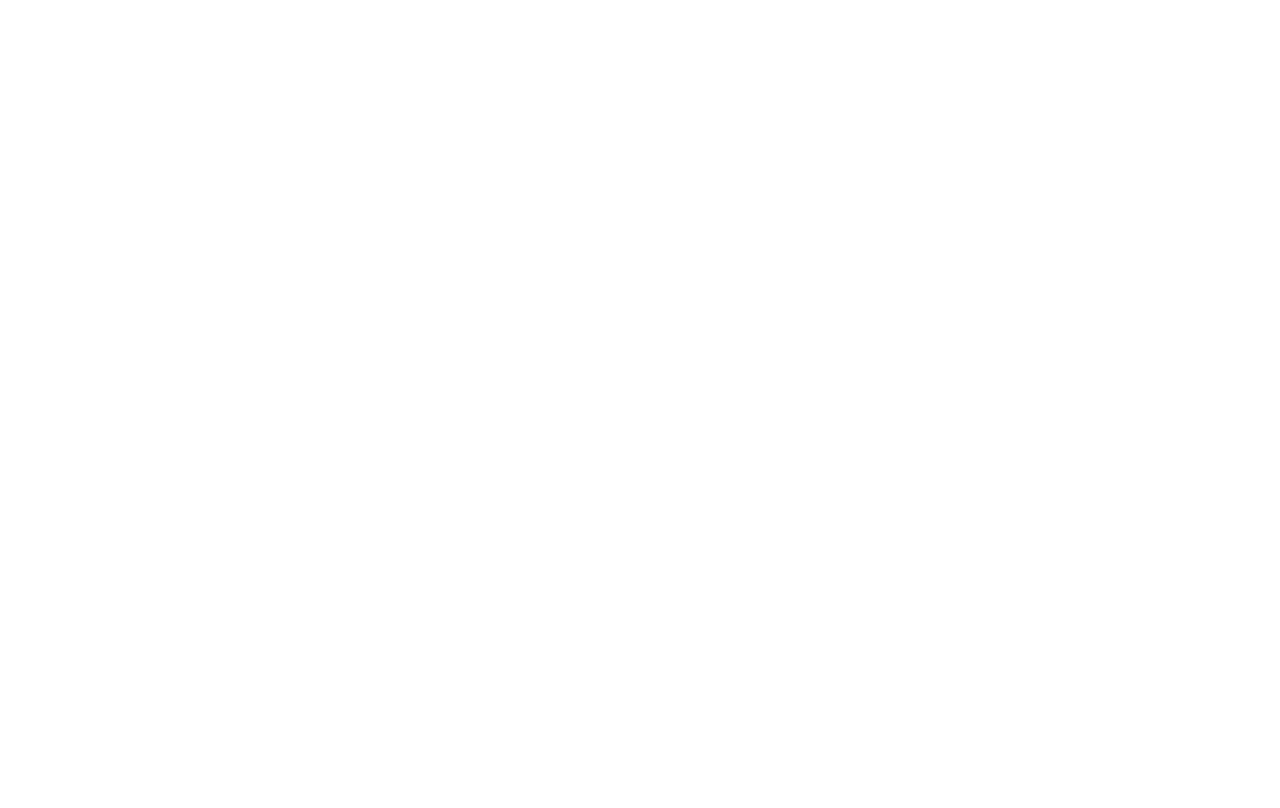
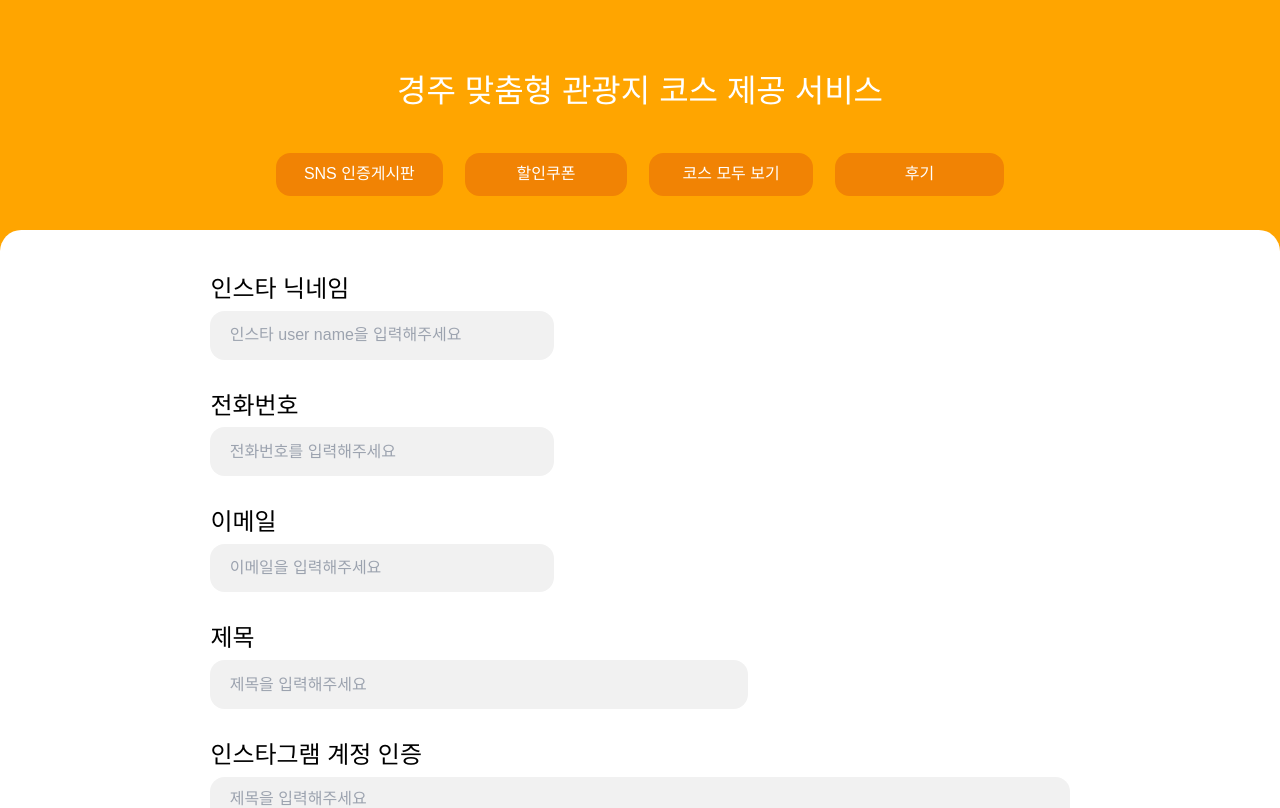
Before and after one commit to mjgwon24/tour-recommend-front, a Next.js app: page /footingPost in a window 1280 px wide. Shown: the top 808 px of the page. Built offline with nearby package versions, Linux system fonts and the light colour scheme; a web font is replaced by a local one.

Commit message:
feat: footingPost UI 구현 완료 - 사진 첨부 UI는 추후에 추가할 예정

```diff
--- a/pages/footingPost/index.jsx
+++ b/pages/footingPost/index.jsx
@@ -1,6 +1,40 @@
 export default function footingPostPage() {
     return(
-        <>
-        </>
+        <div className="flex flex-col items-center min-h-screen bg-[#FFA500]">
+            <div className="flex flex-col items-center">
+                <h1 className="text-[32px] weight-700 text-white pt-[66.5px]">경주 맞춤형 관광지 코스 제공 서비스</h1>
+                <div className="flex gap-[21.95px] pt-[38.43px] pb-[34.52px] weight-700 text-white">
+                    <button className="rounded-[14.63px] weight-700 bg-[#F18304] px-[27.93px] py-[9.52px]">SNS 인증게시판</button>
+                    <button className="rounded-[14.63px] weight-700 bg-[#F18304] px-[51.87px] py-[9.52px]">할인쿠폰</button>
+                    <button className="rounded-[14.63px] weight-700 bg-[#F18304] px-[33.25px] py-[9.52px]">코스 모두 보기</button>
+                    <button className="rounded-[14.63px] weight-700 bg-[#F18304] px-[69.83px] py-[9.52px]">후기</button>
+                </div>
+            </div>
+            <div className="rounded-t-[21.28px] flex flex-col items-center w-screen min-h-screen pt-[40.63px] bg-white">
+                <div className="flex flex-col gap-7">
+                    <div className="flex flex-col">
+                        <label className="text-[23.94px] weight-700 pb-1">인스타 닉네임</label>
+                        <input type="text" className="rounded-[14.63px] w-[343.805px] h-[48.545px] bg-[#F1F1F1] px-[19.28px]" placeholder="인스타 user name을 입력해주세요"></input>
+                    </div>
+                    <div className="flex flex-col">
+                        <label className="text-[23.94px] weight-700 pb-1">전화번호</label>
+                        <input type="text" className="rounded-[14.63px] w-[343.805px] h-[48.545px] bg-[#F1F1F1] px-[19.28px]" placeholder="전화번호를 입력해주세요"></input>
+                    </div>
+                    <div className="flex flex-col">
+                        <label className="text-[23.94px] weight-700 pb-1">이메일</label>
+                        <input type="text" className="rounded-[14.63px] w-[343.805px] h-[48.545px] bg-[#F1F1F1] px-[19.28px]" placeholder="이메일을 입력해주세요"></input>
+                    </div>
+                    <div className="flex flex-col">
+                        <label className="text-[23.94px] weight-700 pb-1">제목</label>
+                        <input type="text" className="rounded-[14.63px] w-[537.985px] h-[48.545px] bg-[#F1F1F1] px-[19.28px]" placeholder="제목을 입력해주세요"></input>
+                    </div>
+                    <div className="flex flex-col">
+                        <label className="text-[23.94px] weight-700 pb-1">인스타그램 계정 인증</label>
+                        <textarea type="text" className="rounded-[14.63px] w-[859.18px] h-[347.795px] bg-[#F1F1F1] px-[19.28px] py-[10px]" placeholder="제목을 입력해주세요"></textarea>
+                    </div>
+                    <button className="self-center mt-10 mb-[307.83px] rounded-[14.63px] w-[292.6px] h-[66.5px] bg-[#FFA500] text-[23.94px] text-white weight-700">SNS 인증 등록</button>
+                </div>
+            </div>
+        </div>
     )
 }
```
Also changed, not shown: 1 other file (tests, documents, lock files or other folders).
